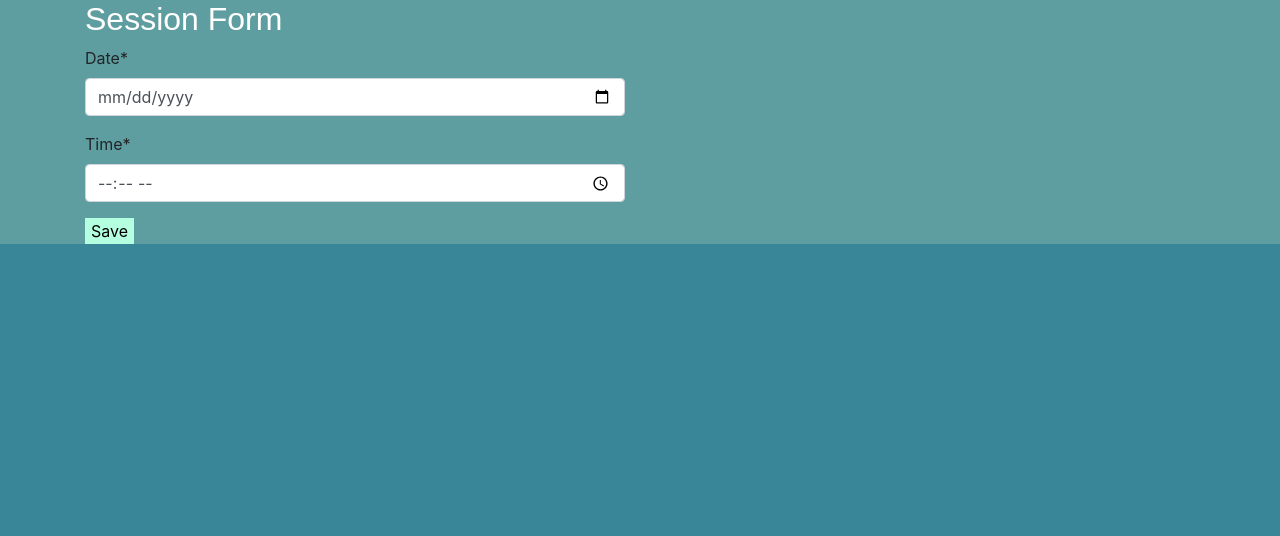
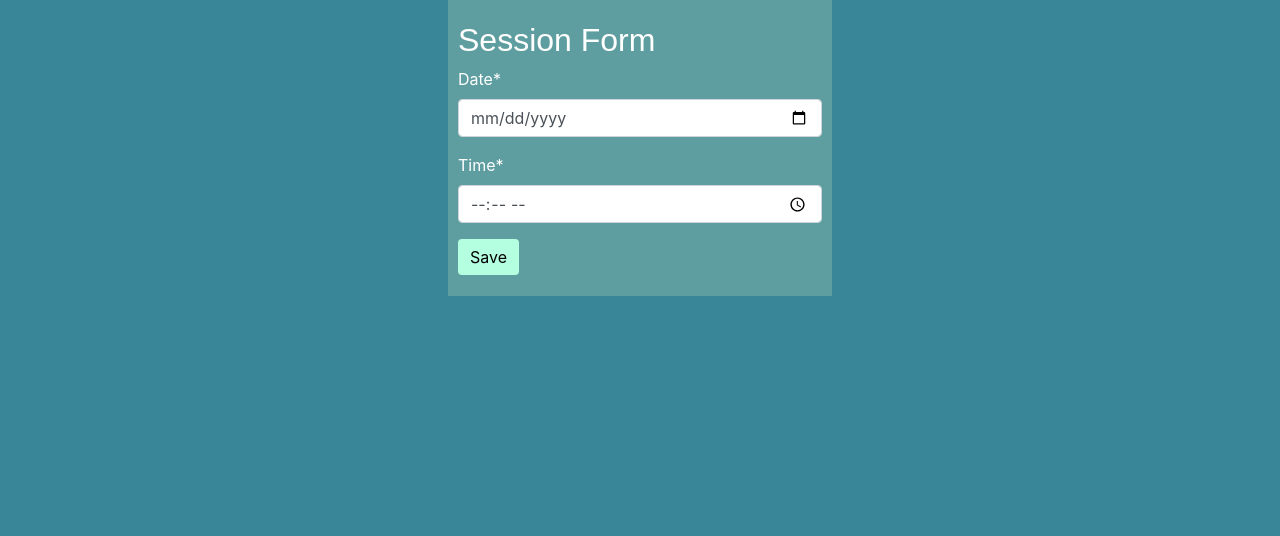
Before and after one commit to Code-Institute-Submissions/angharadcaswell-surf_volunteer_app_AugResub, a Django app: page /dashboard/add_sessions/ in a window 1280 px wide. Shown: the part 112-648 px from the top of the page. Run offline with Django 3.2, Linux system fonts and the light colour scheme; some libraries are stand-ins or nearby versions.

Commit message:
Fixed styling on add session form

```diff
--- a/static/css/style.css
+++ b/static/css/style.css
@@ -164,7 +164,10 @@ img {
 /* User form */
 
 .centre_div {
+  margin: auto;
+  width: 30%;
   background-color: cadetblue;
+  padding: 5px 10px;
 }
 
 
--- a/volunteer_dashboard/templates/add_sessions.html
+++ b/volunteer_dashboard/templates/add_sessions.html
@@ -2,18 +2,12 @@
 {% load crispy_forms_tags %}
 
 {% block content %}
-<div class="centre_div">
-    <div class="container">
-        <div class="row">
-          <div class="col-sm-6">
-            <h2> Session Form </h2>
+<div class="centre_div text-white">
+            <h2 class="mt-3"> Session Form </h2>
             <form method="post" action="{% url 'add_sessions' %}" enctype="multipart/form-data" >
                 {{ form | crispy }}
                 {% csrf_token %}
-                <button type="submit"class="btn-surf" >Save</button>
+                <button type="submit"class="btn btn-surf mb-3" >Save</button>
             </form>
-          </div>
-        </div>
-      </div>
 </div>
 {% endblock %}
```
